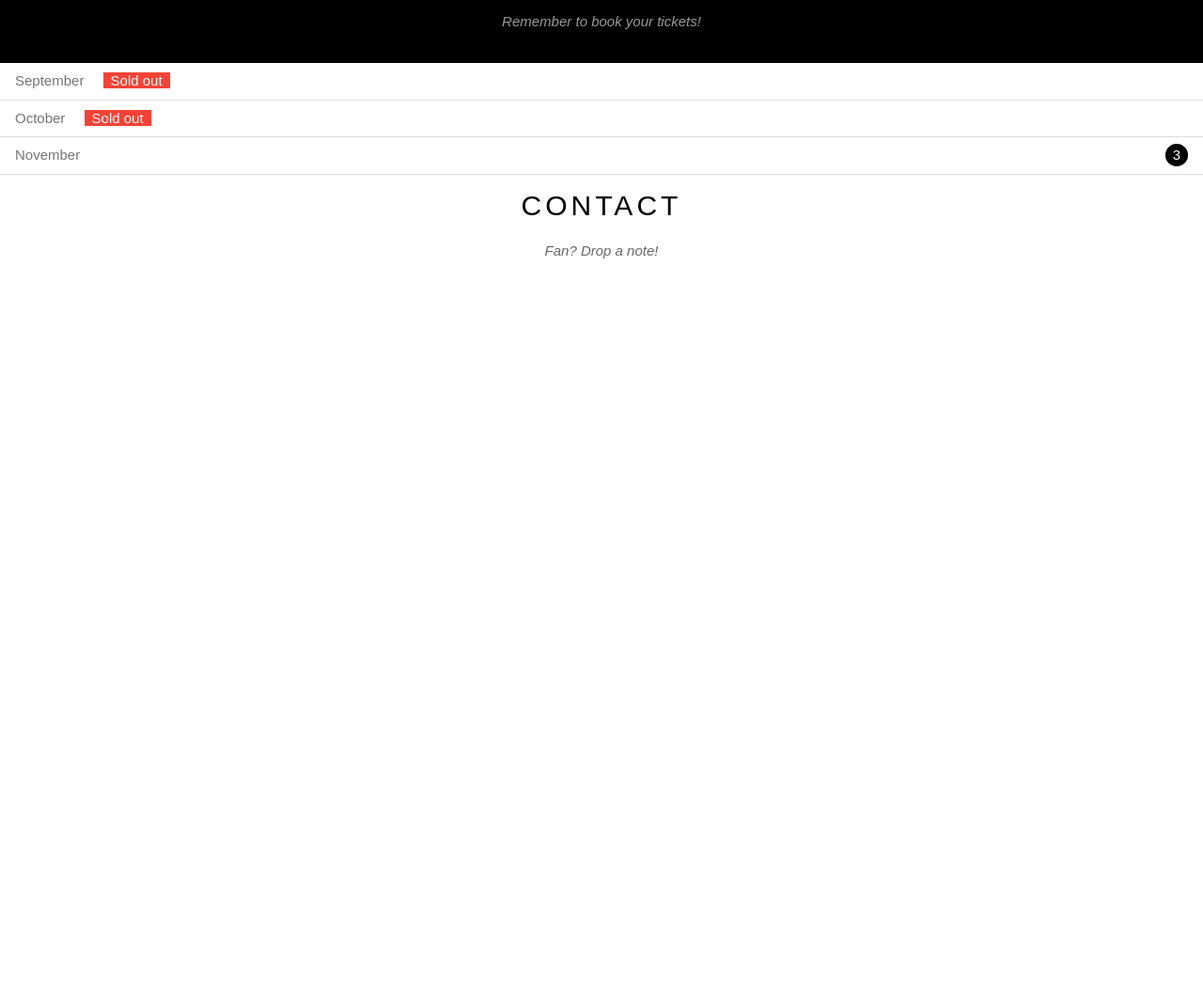
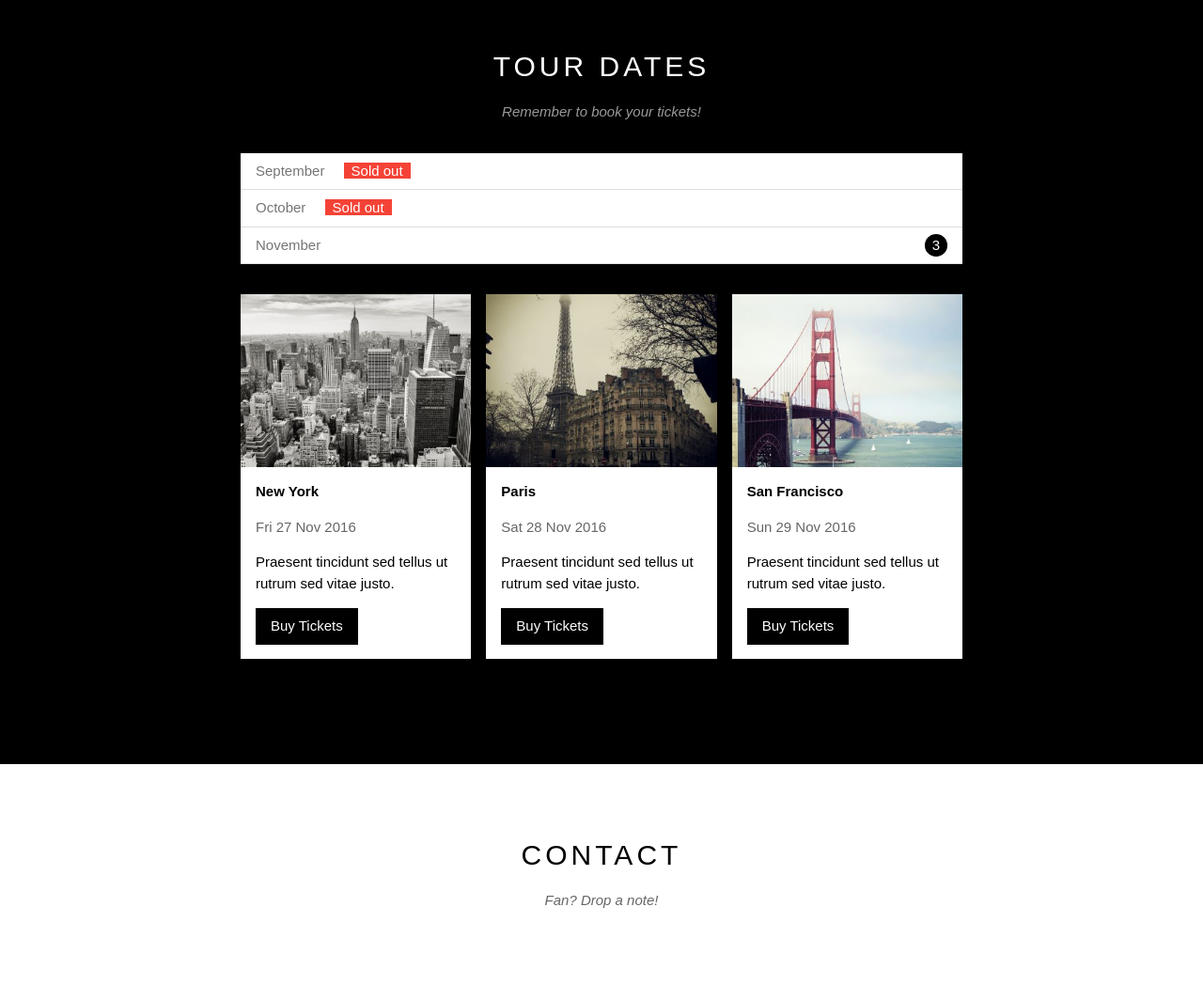
Before and after one commit to anhduccap/w3project, a plain HTML site: page index.html in a window 1280 px wide. Shown: the part 1275-2323 px from the top of the page at 94% size. Before the commit the page ends 1568 px from the top, so only its background shows below. Drawn offline with Linux system fonts and the light colour scheme; files that its build step writes are made by us from their sources.

Commit message:
Cập nhật thêm phần bán vé với 3 địa điểm. Sửa lỗi mất căn lề (800px) vì không css cho #content

```diff
--- a/assets/css/style.css
+++ b/assets/css/style.css
@@ -152,7 +152,9 @@ Trả lời lần lượt các câu hỏi:
     font-weight: 700;
 }
 
-#content
+#content {
+    /*Mặc dù không CSS gì nhưng không được bỏ đi*/
+}
 
 #content .content-section{
     width: 800px;
@@ -264,3 +266,70 @@ Trả lời lần lượt các câu hỏi:
     margin-top: -1px;
     /*quantity lấy thẻ li làm gốc tọa độ. Quantity có kích thước lơn hơn chiều cao thẻ li nên bị dư 1 đoạn -> dùng margin top để di chuyển lên 1 tí (margin âm chỉ sử dụng được khi có float)*/
 }
+
+.place-list {
+    padding: 32px 8px;
+    margin: 0 -16px;
+    font-size: 15px;
+    line-height: 1.5;
+}
+
+/*
+margin left và right là số âm là để căn đều 3 place list, nếu không, 2 khoảng cách ở giữa place 1 vs 2 và 2 vs 3 sẽ gấp đôi bên trái place 1 hoặc bên phải place 3 */
+
+.place-item {
+    margin-bottom: 16px;
+    padding: 0 8px;
+    width: calc(100%/3);
+    background-clip: content-box;
+    float: left;
+}
+
+.place-img {
+    width: 100%;
+    vertical-align: middle;
+    /*
+    Có thể thay thế bằng display block, tác dụng giúp loại bỏ khoảng cách giữa img vs body
+    */
+}
+
+.place-img:hover {
+    opacity: .6;
+}
+
+.place-body {
+    font-size: 15px;
+    line-height: 1.5;
+    padding: 0.15px 16px;
+    background-color: #fff;
+}
+
+.place-heading {
+    margin: 15px 0;
+}
+
+.place-time {
+    opacity: .6;
+    margin-bottom: 15px;
+}
+
+.place-desc {
+    margin-bottom: 15px;
+}
+
+.place-buy-btn {
+    display: inline-block;
+    margin-bottom: 15px;
+    padding: 8px 16px;
+    background-color: black;
+    color: #fff;
+    text-decoration: none;
+}
+
+.place-buy-btn:hover {
+    background-color: #ccc;
+    color: black;
+}
+
+
+#footer {}
--- a/index.html
+++ b/index.html
@@ -126,12 +126,52 @@
                         <li>October <span class="sold-out">Sold out</span></li>
                         <li>November <span class="quantity">3</span></li>
                     </ul>
+
+                    <!--
+                            PHÂN TÍCH PHẦN BÁN VÉ
+                        + Có 1 thẻ div cha chứa 3 địa điểm, trong thẻ div cha có 3 thẻ div con cho 3 địa điểm đó
+                        + Trong mỗi thẻ div con gồm có:
+                            - Một thẻ div chứa img
+                            - Một thẻ div chứa content (vì phần btn và chữ được căn lề giống nhau)
+                            - Vì các thẻ div con có cấu trúc giống nhau nên chỉ cần tạo cấu trúc 1 lần và nhân 3 lên
+                    -->
+
+                    <div class="place-list">
+                        <div class="place-item">
+                            <img src="./assets/img/places/place1.jpg" alt="New York" class="place-img">
+                            <div class="place-body">
+                                <p class="place-heading"><b>New York</b></p>
+                                <p class="place-time">Fri 27 Nov 2016</p>
+                                <p class="place-desc">Praesent tincidunt sed tellus ut rutrum sed vitae justo.</p>
+                                <a href="#" class="place-buy-btn">Buy Tickets</a>
+                            </div>
+                        </div>
+                        <div class="place-item">
+                            <img src="./assets/img/places/place2.jpg" alt="Paris" class="place-img">
+                            <div class="place-body">
+                                <p class="place-heading"><b>Paris</b></p>
+                                <p class="place-time">Sat 28 Nov 2016</p>
+                                <p class="place-desc">Praesent tincidunt sed tellus ut rutrum sed vitae justo.</p>
+                                <a href="#" class="place-buy-btn">Buy Tickets</a>
+                            </div>
+                        </div>
+                        <div class="place-item">
+                            <img src="./assets/img/places/place3.jpg" alt="San Francisco" class="place-img">
+                            <div class="place-body">
+                                <p class="place-heading"><b>San Francisco</b></p>
+                                <p class="place-time">Sun 29 Nov 2016</p>
+                                <p class="place-desc">Praesent tincidunt sed tellus ut rutrum sed vitae justo.</p>
+                                <a href="#" class="place-buy-btn">Buy Tickets</a>
+                            </div>
+                        </div>
+                        <div class="clear"></div>
+                    </div>
+
                 </div>
             </div>
             <div class="content-section">
                 <h2 class="section-heading">CONTACT</h2>
                 <p class="section-sub-heading">Fan? Drop a note!</p>
-
             </div>
 
 
```
Also changed, not shown: temp.html (+27 -71 lines), assets/img/places/place1.jpg (added), assets/img/places/place2.jpg (added), assets/img/places/place3.jpg (added).
